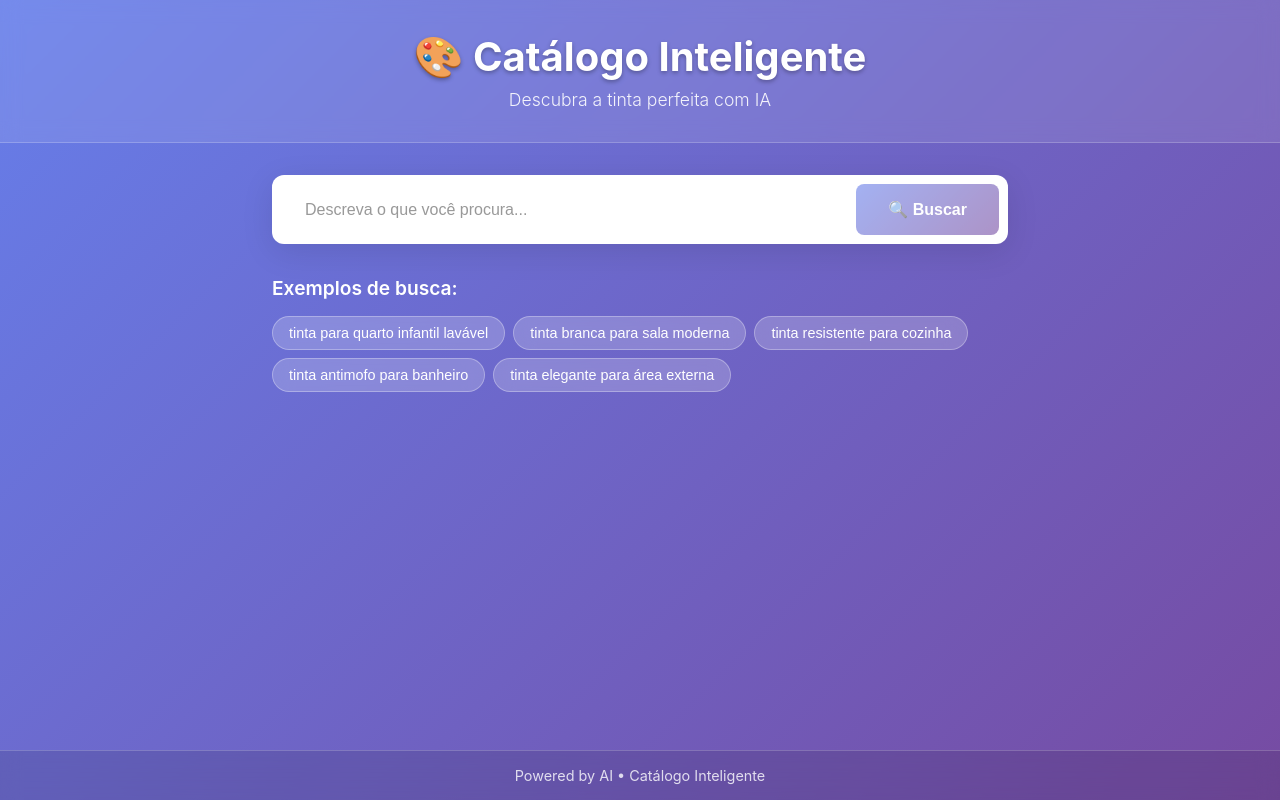
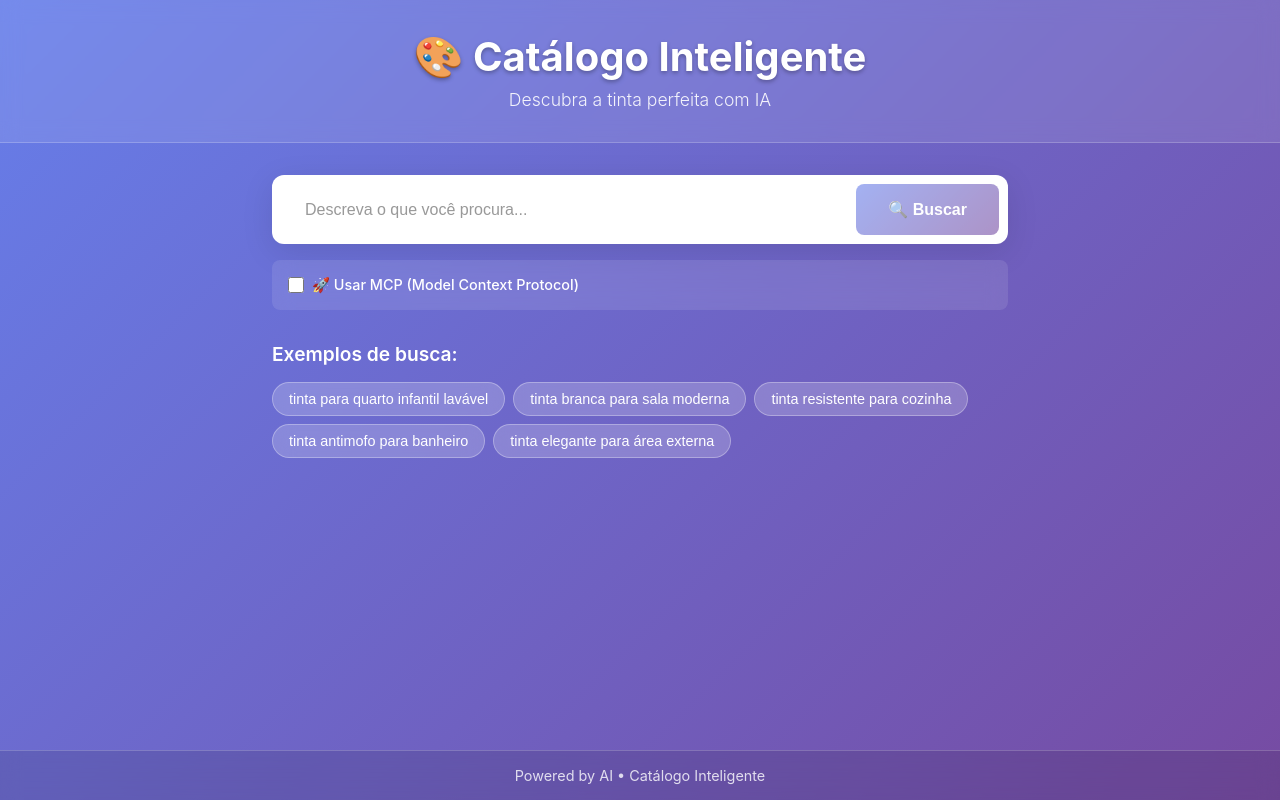
Before and after one commit to fernandesbarreto/catalogo-inteligente, a React (Create React App) app in the folder frontend/: page / in a window 1280 px wide. Built offline with nearby package versions, Linux system fonts and the light colour scheme.

Commit message:
feat: add MCP toggle functionality in UI for enhanced AI recommendations

```diff
--- a/frontend/src/App.css
+++ b/frontend/src/App.css
@@ -56,6 +56,48 @@ body {
 /* Search form */
 .search-form {
   margin-bottom: 2rem;
+  display: flex;
+  flex-direction: column;
+  gap: 1rem;
+}
+
+.mcp-toggle {
+  display: flex;
+  flex-direction: column;
+  gap: 0.5rem;
+  align-items: flex-start;
+  background: rgba(255, 255, 255, 0.1);
+  padding: 1rem;
+  border-radius: 8px;
+  backdrop-filter: blur(10px);
+}
+
+.mcp-label {
+  display: flex;
+  align-items: center;
+  gap: 0.5rem;
+  cursor: pointer;
+  user-select: none;
+  font-size: 0.9rem;
+  color: white;
+}
+
+.mcp-label input[type="checkbox"] {
+  width: 16px;
+  height: 16px;
+  cursor: pointer;
+}
+
+.mcp-text {
+  font-weight: 500;
+  color: white;
+}
+
+.mcp-info {
+  margin-left: 24px;
+  color: rgba(255, 255, 255, 0.8);
+  font-style: italic;
+  font-size: 0.8rem;
 }
 
 .input-group {
--- a/frontend/src/App.tsx
+++ b/frontend/src/App.tsx
@@ -14,6 +14,7 @@ interface RecommendationResponse {
 function App() {
   const [query, setQuery] = useState("");
   const [loading, setLoading] = useState(false);
+  const [useMCP, setUseMCP] = useState(false);
   const [recommendations, setRecommendations] =
     useState<RecommendationResponse | null>(null);
   const [error, setError] = useState<string | null>(null);
@@ -27,16 +28,17 @@ function App() {
     setRecommendations(null);
 
     try {
-      const response = await fetch(
-        "http://localhost:3000/bff/ai/recommendations",
-        {
-          method: "POST",
-          headers: {
-            "Content-Type": "application/json",
-          },
-          body: JSON.stringify({ query: query.trim() }),
-        }
-      );
+      const endpoint = useMCP
+        ? "http://localhost:3000/bff/ai/recommendations/mcp"
+        : "http://localhost:3000/bff/ai/recommendations";
+
+      const response = await fetch(endpoint, {
+        method: "POST",
+        headers: {
+          "Content-Type": "application/json",
+        },
+        body: JSON.stringify({ query: query.trim() }),
+      });
 
       if (!response.ok) {
         throw new Error(`HTTP error! status: ${response.status}`);
@@ -84,6 +86,28 @@ function App() {
             >
               {loading ? "🔍 Buscando..." : "🔍 Buscar"}
             </button>
+          </div>
+
+          <div className="mcp-toggle">
+            <label className="mcp-label">
+              <input
+                type="checkbox"
+                checked={useMCP}
+                onChange={(e) => setUseMCP(e.target.checked)}
+                disabled={loading}
+              />
+              <span className="mcp-text">
+                🚀 Usar MCP (Model Context Protocol)
+              </span>
+            </label>
+            {useMCP && (
+              <div className="mcp-info">
+                <small>
+                  MCP oferece ferramentas padronizadas e isolamento de
+                  credenciais
+                </small>
+              </div>
+            )}
           </div>
         </form>
 
```
